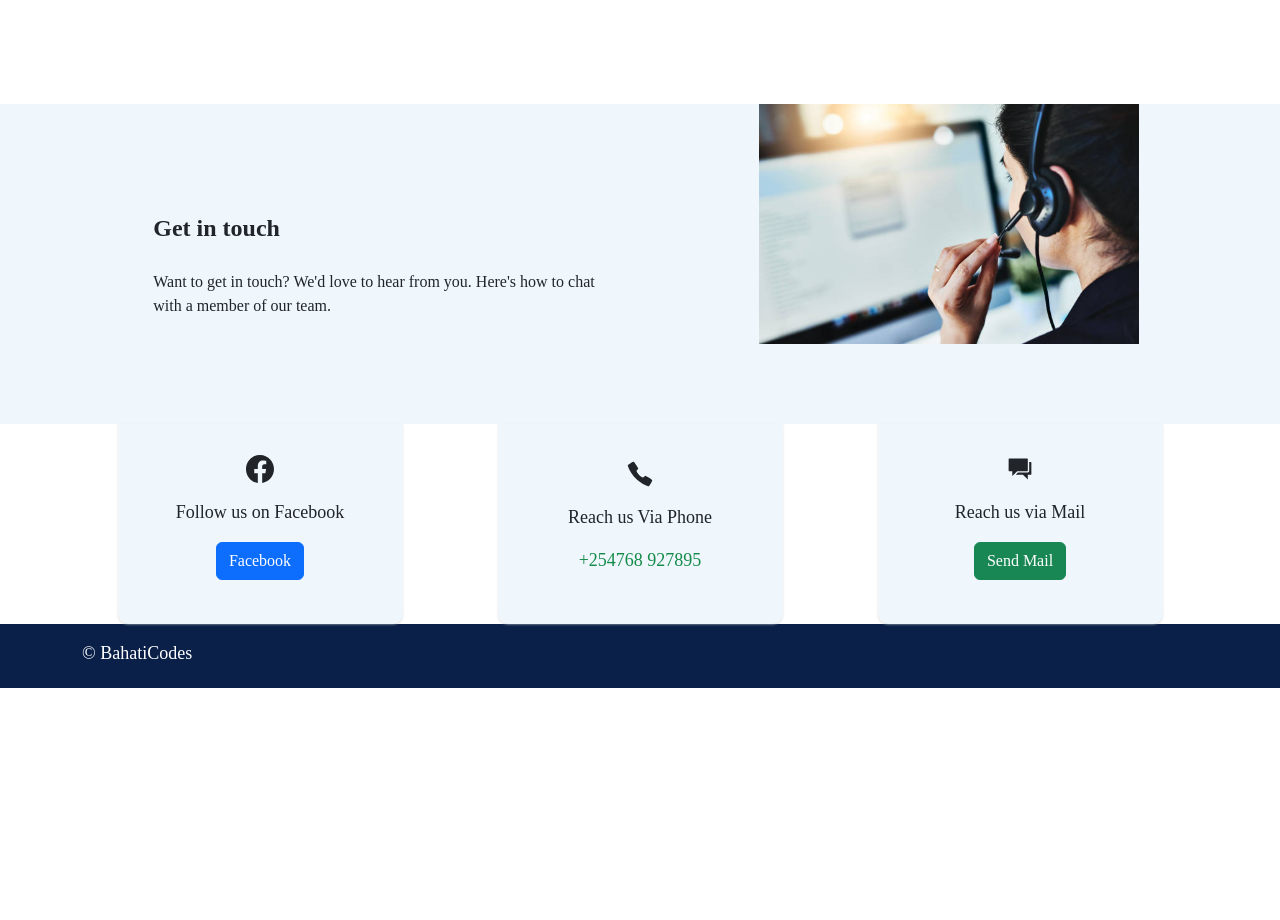
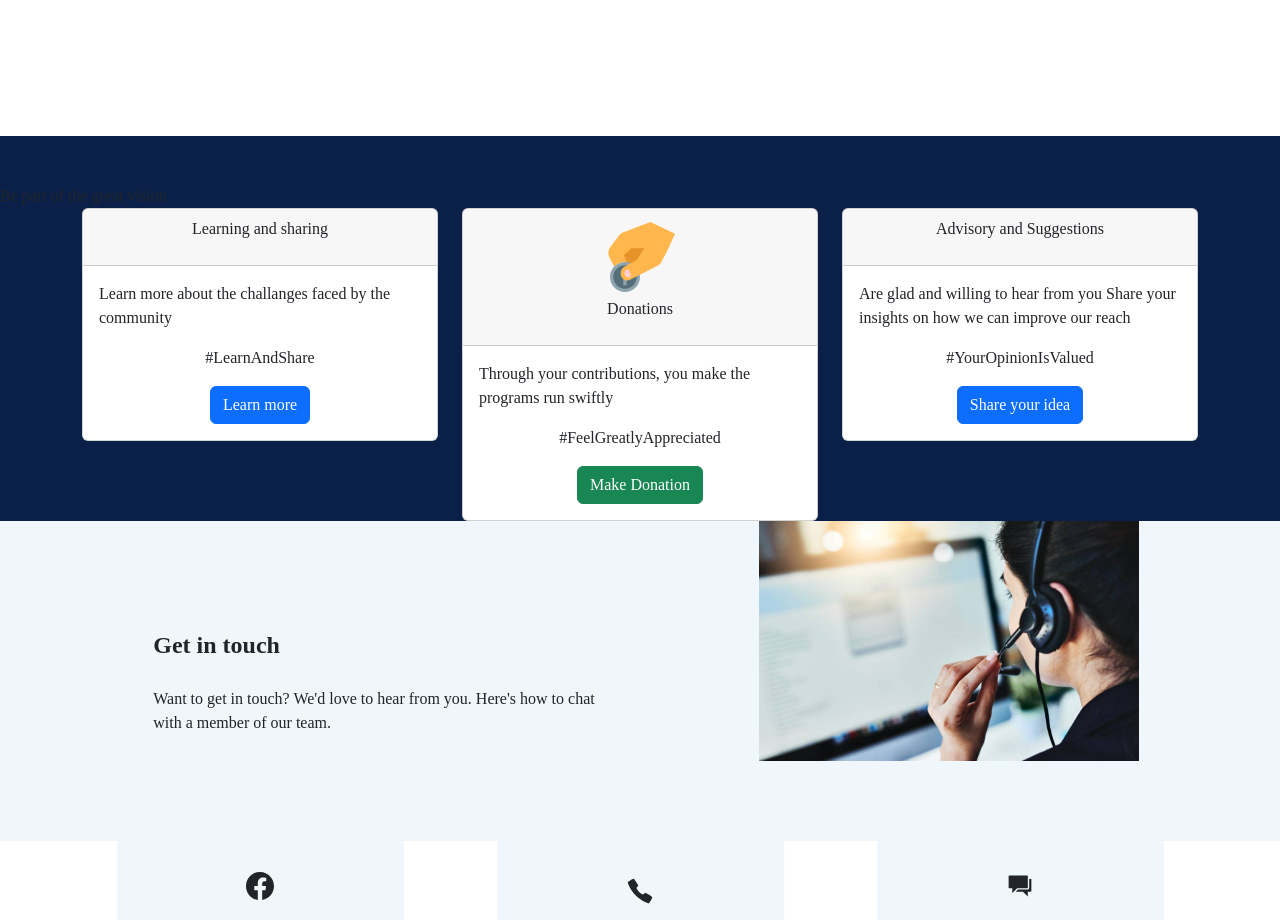
Before and after one commit to Manenomyk/Harold-mbati-site, a React (Create React App) app: page / in a window 1280 px wide. Shown: the part 1280-2200 px from the top of the page. Before the commit the page ends 1968 px from the top, so only its background shows below. Built offline with nearby package versions, Linux system fonts and the light colour scheme; a web font is replaced by a local one.

Commit message:
Help page

```diff
--- a/src/Pages/Home.css
+++ b/src/Pages/Home.css
@@ -79,3 +79,23 @@ height: auto;
 .content{
     font-size: 17px;
 }
+
+.advice{
+    display: flex;
+    justify-content: center;
+    /* align-items: center; */
+}
+
+.help{
+    height: auto;
+    width: auto;
+    margin-top: 2rem;
+    background-color: #0a2049;
+    padding-top: 3rem;
+}
+
+.icon{
+    display: flex;
+    justify-content: center;
+    font-size: 5rem;
+}
--- a/src/Pages/Home.js
+++ b/src/Pages/Home.js
@@ -5,6 +5,7 @@ import logo from "../Images/logo.png";
 import img5 from "../Images/mbati5.jpg";
 import Mission from "./Mission/Mission";
 import Contact from "./Contact/Contact";
+import { FcDonate } from "react-icons/fc";
 
 function Home() {
   return (
@@ -49,16 +50,19 @@ function Home() {
                 <div className="welcome">Welcome to</div>
                 <div className="title">Harold Mbati Foundation</div>
                 <div className="content">
-                Harold Mbati Foundation is a private, not-for-profit organization
-                established in 2023 by Mr. Harold Mbati. HMF is implementing
-                development programs in Kenya bringing together human, financial
-                 and technical resources to address some of the challenges
-                  faced by the poorest and most marginalized communities.
-                   Our focus is on food, health, water, quality education,
-                   equality and economic opportunities.
-                 We invest in human potential, expanding opportunities and improving quality of life.
+                  Harold Mbati Foundation is a private, not-for-profit
+                  organization established in 2023 by Mr. Harold Mbati. HMF is
+                  implementing development programs in Kenya bringing together
+                  human, financial and technical resources to address some of
+                  the challenges faced by the poorest and most marginalized
+                  communities. Our focus is on food, health, water, quality
+                  education, equality and economic opportunities. We invest in
+                  human potential, expanding opportunities and improving quality
+                  of life.
                 </div>
-                <button className="btn btn-success mt-4 mb-3">Learn More</button>
+                <button className="btn btn-success mt-4 mb-3">
+                  Learn More
+                </button>
               </div>
             </home.Col>
           </home.Row>
@@ -77,8 +81,78 @@ function Home() {
         <Mission />
       </div>
 
+      <div className="help">
+        <div className="mx-auto ">Be part of the great vision</div>
+        <home.Container>
+          <home.Row>
+            <home.Col lg={4} className="mx-auto">
+              <home.Card>
+                <home.Card.Header className="">
+                  <p className="advice">Learning and sharing</p>
+                </home.Card.Header>
+                <home.Card.Body>
+                  <div>
+                    <p className="advice">
+                      Learn more about the challanges faced by the community
+                    </p>
+                    <p className="advice">
+                      #LearnAndShare
+                    </p>
+                  </div>
+                  <div className="advice">
+                    <button className="btn btn-primary">Learn more</button>
+                  </div>
+                </home.Card.Body>
+              </home.Card>
+            </home.Col>
+            <home.Col lg={4} className="mx-auto">
+              <home.Card>
+                <home.Card.Header className="">
+                  <div className="icon">
+                    <FcDonate />
+                  </div>
+                  <p className="advice">Donations</p>
+                </home.Card.Header>
+                <home.Card.Body>
+                  <div>
+                    <p className="advice">
+                      Through your contributions, you make the programs run swiftly
+                    </p>
+                    <p className="advice">#FeelGreatlyAppreciated</p>
+                  </div>
+                  <div className="advice">
+                    <button className="btn btn-success">Make Donation</button>
+                  </div>
+                </home.Card.Body>
+              </home.Card>
+            </home.Col>
+            <home.Col lg={4} className="mx-auto">
+              <home.Card>
+                <home.Card.Header className="">
+                  <p className="advice">Advisory and Suggestions</p>
+                </home.Card.Header>
+                <home.Card.Body>
+                  <div className="advice">
+                    <div>
+                      <p className="advice">
+                       Are glad and willing to hear from you
+                      Share your insights on how we can improve our reach
+                      </p>
+                      <p className="advice">#YourOpinionIsValued</p>
+                    </div>
+                  </div>
+                  <div className="advice">
+                    <button className="btn btn-primary">Share your idea</button>
+                  </div>
+                </home.Card.Body>
+              </home.Card>
+            </home.Col>
+          </home.Row>
+        </home.Container>
+      </div>
+
       <div className="ContactSection">
-        <Contact/>
+        <Contact />
       </div>
     </div>
   );
```
